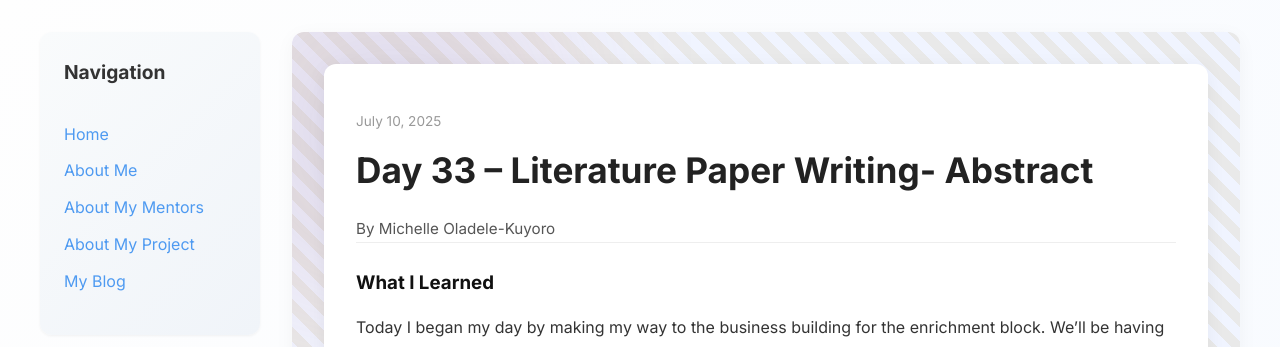
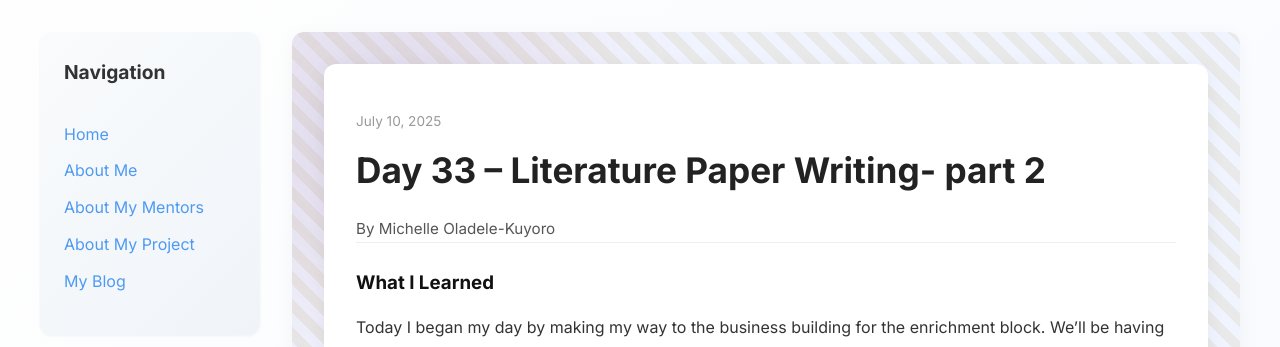
Before and after one commit to Miola585/Miola585.github.io, a Jekyll site: the page built from _posts/2025-07-10-day-33.md, in a window 1280 px wide. Shown: the top 347 px of the page. Built offline with Jekyll 4.4.1, drawn with Linux system fonts in a browser that asks for light colours.

Commit message:
Update 2025-07-10-day-33.md

```diff
--- a/_posts/2025-07-10-day-33.md
+++ b/_posts/2025-07-10-day-33.md
@@ -1,6 +1,6 @@
 ---
 layout: post
-title: "Day 33 – Literature Paper Writing- Abstract"
+title: "Day 33 – Literature Paper Writing- part 2"
 date: 2025-07-10
 author: Michelle Oladele-Kuyoro
 permalink: /day33.html
```
